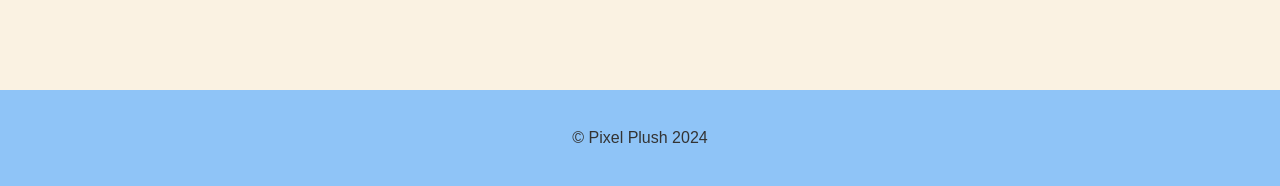
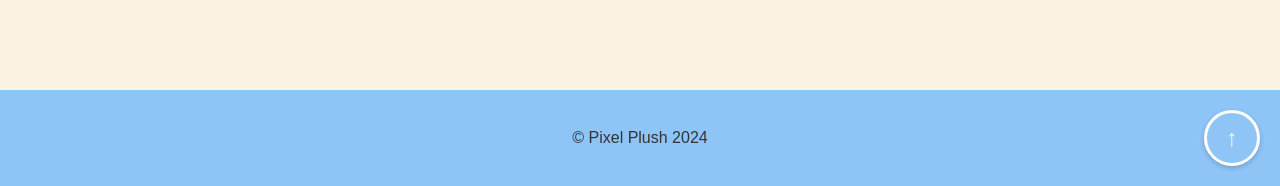
Before and after one commit to lucas-iribaren/boutique-en-ligne, a PHP site: page /index.php?r=ancre in a window 1280 px wide. Shown: the part 614-800 px from the top of the page. Run offline with PHP 8.4, Linux system fonts and the light colour scheme; some web fonts are replaced.

Commit message:
ancre en bas de page pour remonter en haut de page

```diff
--- a/assets/css/styles.css
+++ b/assets/css/styles.css
@@ -140,6 +140,32 @@ footer {
     padding: 20px 0;
     text-align: center;
     width: 100%; /* Assure que le footer prend toute la largeur */
+}
+
+/* Ancre */
+.ancre {
+    position: fixed; /* Fixe la position de l'icône */
+    bottom: 20px; /* Espace depuis le bas */
+    right: 20px; /* Espace depuis la droite */
+    background-color: var(--blue); /* Couleur de fond (modifiable) */
+    color: var(--background); /* Couleur de texte */
+    border-radius: 50%; /* Arrondir les coins */
+    width: 50px; /* Largeur de l'icône */
+    height: 50px; /* Hauteur de l'icône */
+    display: flex; /* Utilisation de flexbox pour centrer le contenu */
+    align-items: center; /* Centrer verticalement */
+    justify-content: center; /* Centrer horizontalement */
+    text-align: center; /* Centrer le texte */
+    text-decoration: none; /* Supprime le soulignement */
+    font-size: 1.5rem; /* Taille de la police */
+    box-shadow: 0 2px 5px rgba(0, 0, 0, 0.2); /* Ombre pour un effet d'élévation */
+    transition: background-color 0.3s; /* Transition de couleur */
+    border-color: white;
+    border-style: solid;
+}
+
+.ancre:hover {
+    background-color: var(--yellow); /* Changement de couleur au survol */
 }
 
 /* sections */
--- /dev/null
+++ b/assets/js/ancre.js
@@ -0,0 +1,12 @@
+document.querySelector('.ancre').addEventListener('click', function (e) {
+    e.preventDefault(); // Empêche le comportement par défaut du lien
+
+    const targetId = this.getAttribute('href'); // Récupère l'ID de la cible
+    const targetElement = document.querySelector(targetId); // Sélectionne l'élément cible
+
+    if (targetElement) {
+        targetElement.scrollIntoView({
+            behavior: 'smooth' // Ajoute l'effet smooth scrolling
+        });
+    }
+});
--- a/src/views/layout.php
+++ b/src/views/layout.php
@@ -9,14 +9,19 @@
     <link rel="icon" type="favicon" href="<?php echo ASSETS;?>/images/favicon.ico">
     <link rel="stylesheet" href="<?php echo ASSETS;?>/css/styles.css">
     <link rel="stylesheet" href="<?php echo ASSETS;?>/css/admin-produits.css">
-    <title><?php echo $title ?? 'Pixel Plush'; ?></title></head>
+    <title><?php echo $title ?? 'Pixel Plush'; ?></title>
+</head>
 <body>
+
+    <!-- Lien de l'ancre en haut de la page -->
+    <a id="top"></a>
+
     <header class="flex space-between center vertical-center">
         <div class="off-screen-menu hide_desktop">
             <ul>
                 <li>
                     <a class="#" href="panier">Panier
-                    <img class="hw-50px" src="<?php echo ASSETS;?>/images/panier.png"alt="panier logo">
+                        <img class="hw-50px" src="<?php echo ASSETS;?>/images/panier.png" alt="panier logo">
                     </a>
                 </li>
                 <li>
@@ -62,17 +67,20 @@
         <h2>Retrouve tes personnages préférés à câliner</h2>
     </section>
 
-
     <main>
         <!-- CONTENU DES PAGES -->
         <?php echo $contentPage; ?>
     </main>
 
+    <!-- Ancre -->
+    <a href="#top" class="ancre" id="scrollToTop">↑</a>
 
     <footer>
         <p>&copy; Pixel Plush 2024</p>
     </footer>
 
-<script src="assets/js/burger.js"></script>
+    <script src="<?php echo ASSETS;?>/js/burger.js"></script>
+    <script src="<?php echo ASSETS;?>/js/ancre.js"></script>
+
 </body>
 </html>
```
Lines whose indentation alone changed are shown as unchanged.
